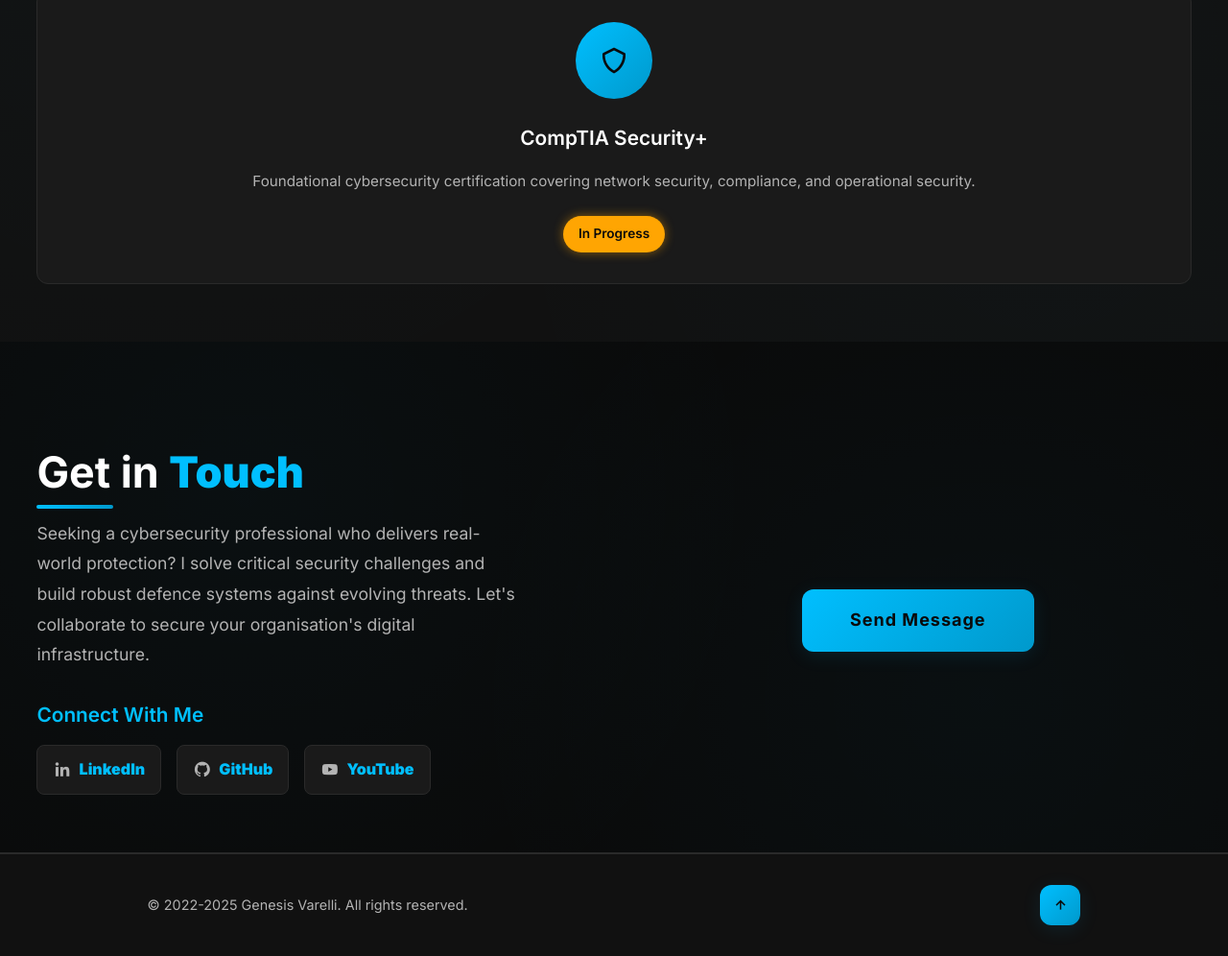
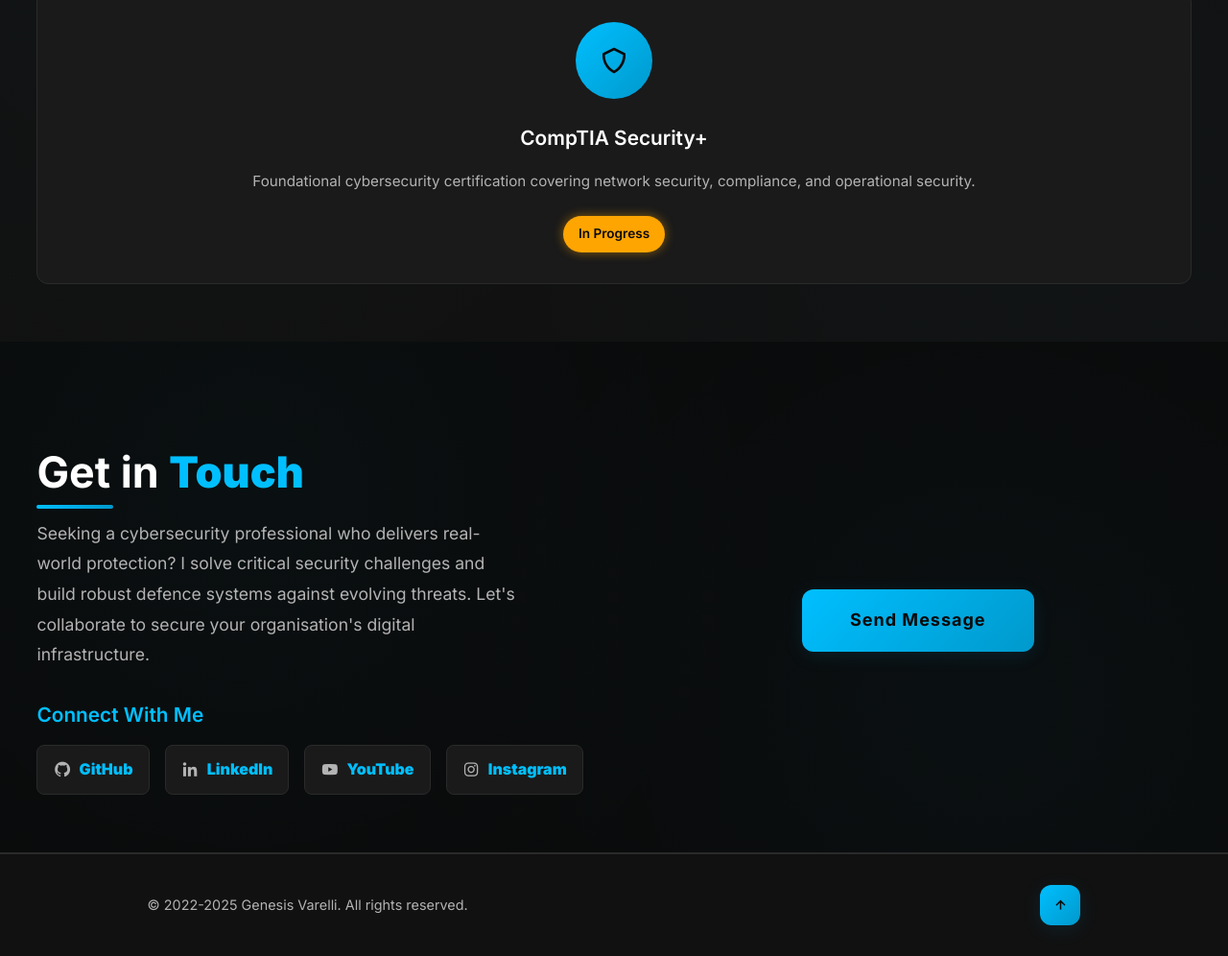
Before and after one commit to GxnBytes/genesisphillips.nl, a plain HTML site: page index.html in a window 1280 px wide. Shown: the part 4055-5051 px from the top of the page at 96% size. Drawn offline with nearby package versions, Linux system fonts and the light colour scheme.

Commit message:
socials update

```diff
--- a/index.html
+++ b/index.html
@@ -208,17 +208,21 @@
     <div class="social-links">
         <h3>Connect With Me</h3>
         <div class="social-icons">
+            <a href="https://www.github.com/genvarelli" target="_blank" rel="noopener noreferrer" aria-label="GitHub">
+                <i class="bx bxl-github"></i>
+                <span>GitHub</span>
+            </a>
             <a href="https://www.linkedin.com/in/genesis-varelli" target="_blank" rel="noopener noreferrer" aria-label="LinkedIn">
                 <i class="bx bxl-linkedin"></i>
                 <span>LinkedIn</span>
             </a>
-            <a href="https://www.github.com/genvarelli" target="_blank" rel="noopener noreferrer" aria-label="GitHub">
-                <i class="bx bxl-github"></i>
-                <span>GitHub</span>
-            </a>
             <a href="https://www.youtube.com/@Genvarelli" target="_blank" rel="noopener noreferrer" aria-label="YouTube">
                 <i class="bx bxl-youtube"></i>
                 <span>YouTube</span>
+            </a>
+             <a href="https://www.instagram.com/genesisvarelli" target="_blank" rel="noopener noreferrer" aria-label="Instagram">
+                <i class="bx bxl-instagram"></i>
+                <span>Instagram</span>
             </a>
         </div>
     </div>
```
